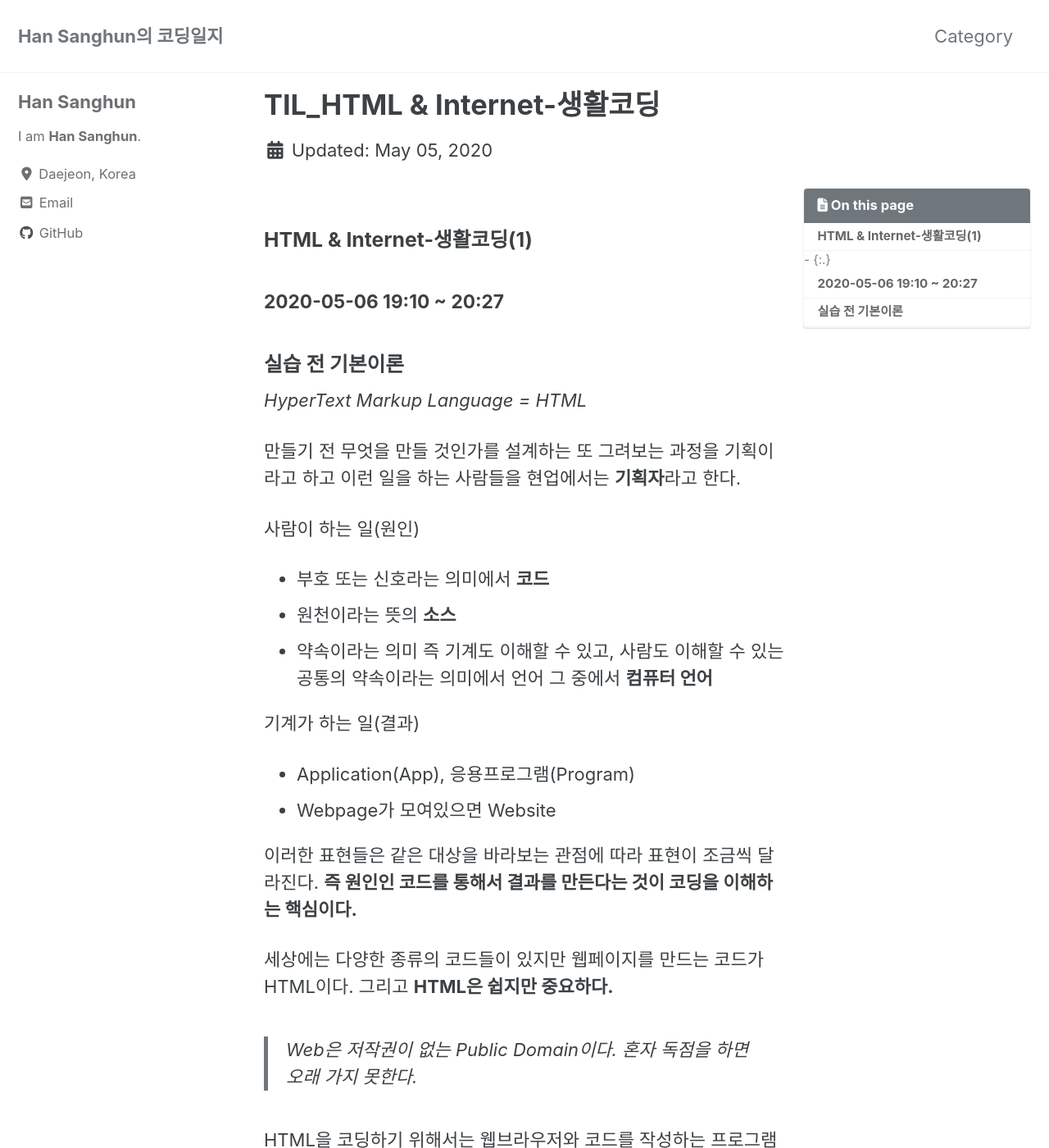
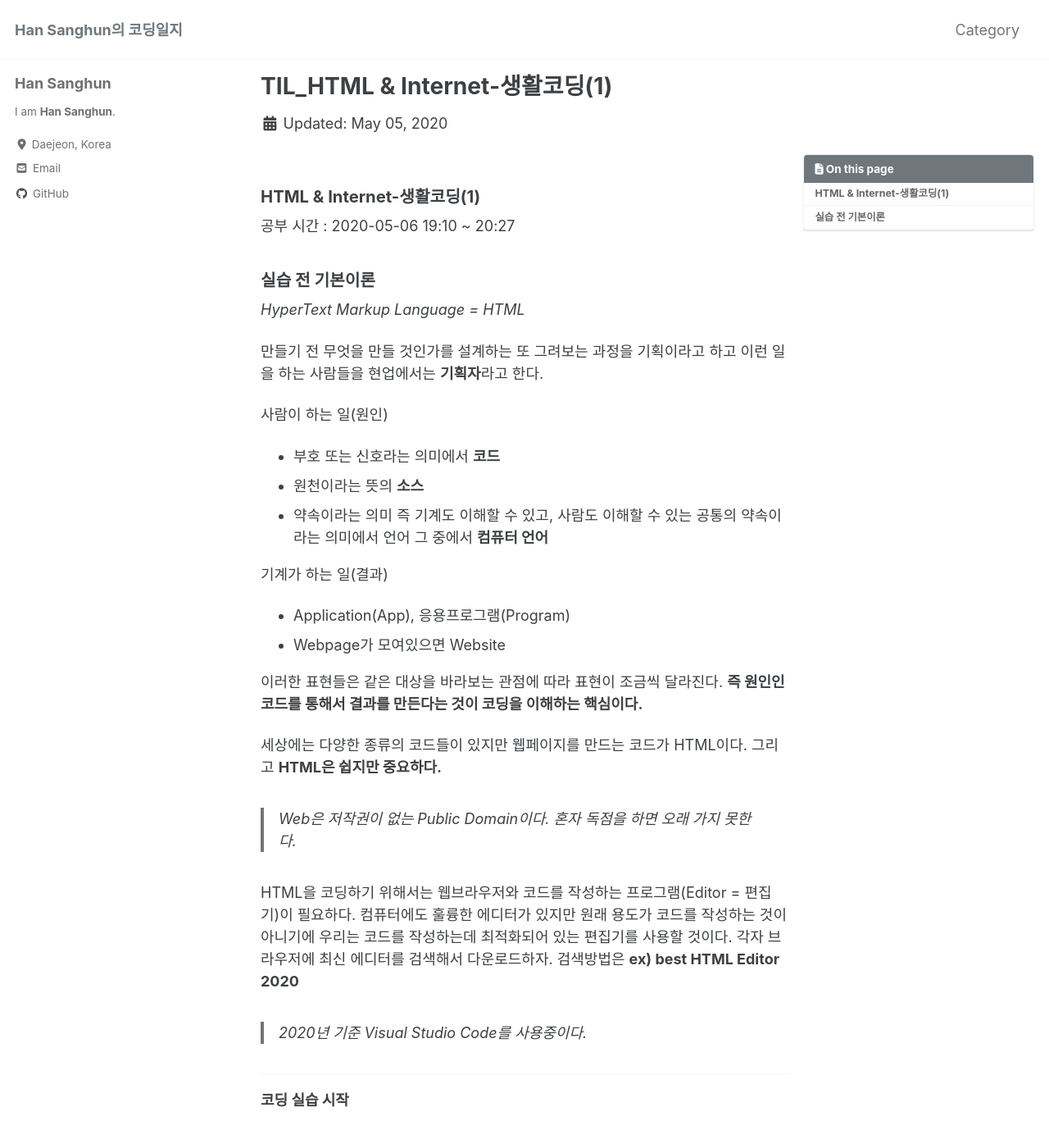
Before and after one commit to HanSanghun94/HanSanghun94.github.io, a Jekyll site: the page built from _posts/2020-05-05-html.md, in a window 1280 px wide and 1400 px high. Shown: the whole window at 82% size. Built offline with Jekyll 4.4.1, drawn with Linux system fonts in a browser that asks for light colours; cached includes are drawn as plain includes; nearby versions of some CDN libraries.

Commit message:
폰트 사이즈 수정

```diff
--- a/_posts/2020-05-05-html.md
+++ b/_posts/2020-05-05-html.md
@@ -1,5 +1,5 @@
 ---
-title : "TIL_HTML & Internet-생활코딩"
+title : "TIL_HTML & Internet-생활코딩(1)"
 category :
     - "HTML"
 tags :
@@ -9,8 +9,8 @@ tags :
 
 toc : true
 ---
-### HTML & Internet-생활코딩(1)
-##### 2020-05-06 19:10 ~ 20:27
+<h3>HTML & Internet-생활코딩(1)</h3>
+공부 시간 : 2020-05-06 19:10 ~ 20:27
 
 ### 실습 전 기본이론
 
--- a/_sass/minimal-mistakes/_reset.scss
+++ b/_sass/minimal-mistakes/_reset.scss
@@ -15,11 +15,15 @@ html {
   }
 
   @include breakpoint($large) {
-    font-size: 20px;
+    /* devinlife : large 페이지 일때 폰트 사이즈 축소 20px->18px */
+    /* font-size: 20px; */
+    font-size: 18px;
   }
 
   @include breakpoint($x-large) {
-    font-size: 22px;
+    /* devinlife : x-large 페이지 일때 폰트 사이즈 축소 20px->18px */
+    /* font-size: 20px; */
+    font-size: 18px;
   }
 
   -webkit-text-size-adjust: 100%;
```
